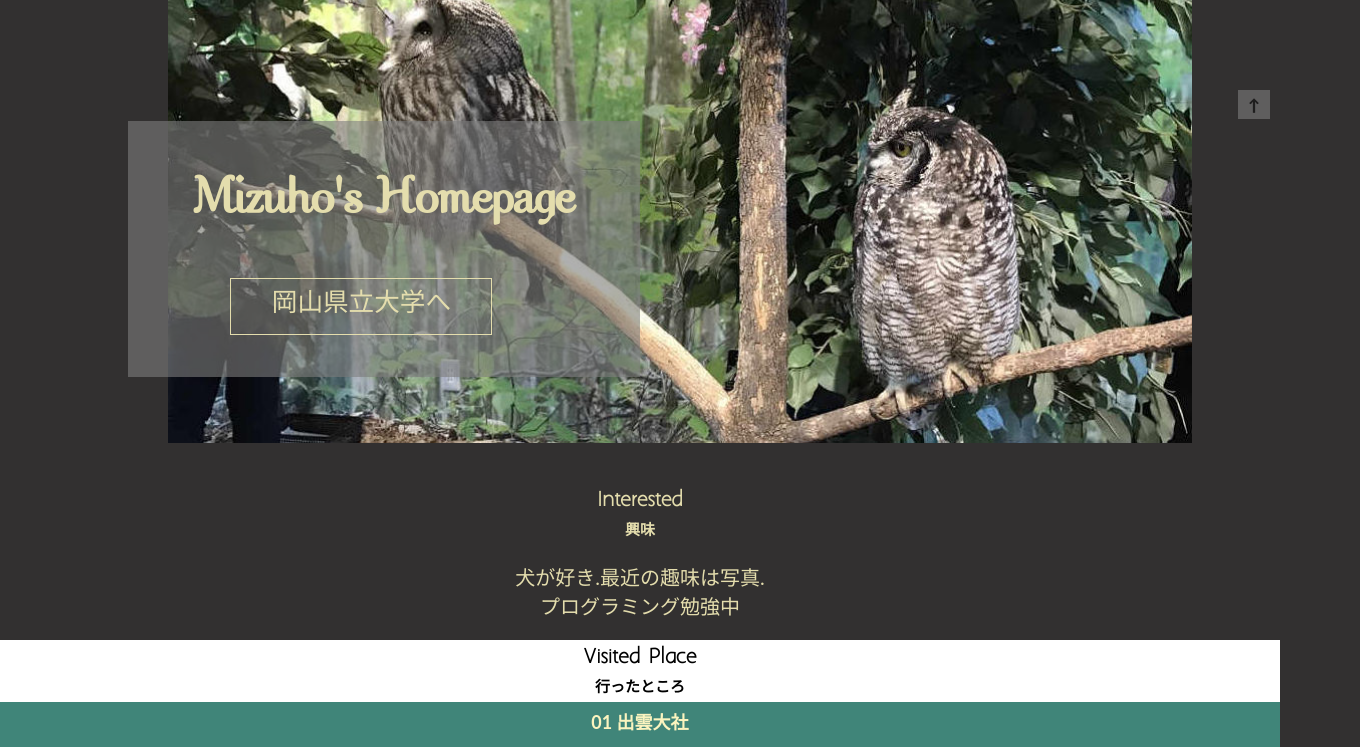
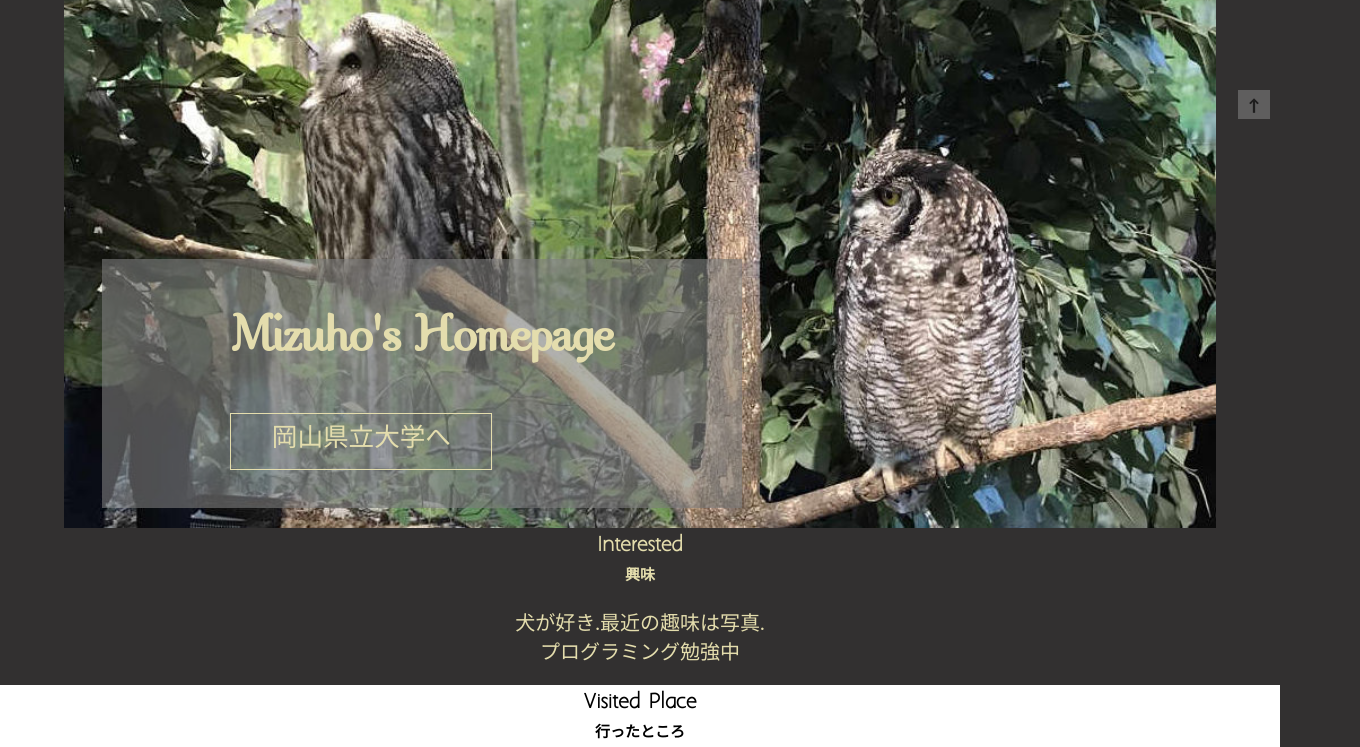
Before and after one commit to tomocreate01/tomocreate01.github.io, a plain HTML site: page index.html in a window 1280 px wide. Shown: the part 640-1387 px from the top of the page, 1360 px wide, since content can reach past the window. Drawn offline with nearby package versions, Linux system fonts and the light colour scheme; a web font is replaced by a local one.

Commit message:
[eliminate] eliminated margin

```diff
--- a/CSS/main.css
+++ b/CSS/main.css
@@ -23,6 +23,7 @@ html{
   position: relative;
   overflow-y: scroll;
 }
+
 body{
 	font-family: "はんなり明朝", Lato, "Noto Sans JP", "游ゴシック Medium", "游ゴシック体", "Yu Gothic Medium", YuGothic, "ヒラギノ角ゴ ProN", "Hiragino Kaku Gothic ProN", "メイリオ", Meiryo, "ＭＳ Ｐゴシック", "MS PGothic", sans-serif;
   background-color: rgb(50, 48, 48);
@@ -33,10 +34,16 @@ body{
   width: 100%;
   height: 100%;
 }
+/*余白なくす*/
+.wrap{
+  overflow: hidden;
+}
 
 /*--画像--*/
 img{
-  width: 80%;
+  width: 90%;
+  margin-left: auto;
+  margin-right: auto;
 }
 /*--文章--*/
 p{
@@ -61,7 +68,7 @@ p{
 /*-----ヘッダ------*/
 #pageHead .container {
   margin: 0 auto;
-  padding: 40px;
+  padding: 0px;
   width: 100%;
 }
 
@@ -101,7 +108,7 @@ p{
 
 #pageHead p{
   font-size: 3vw;
-  padding: 2px;
+  padding: 0px;
 }
 
 #pageHead .HeadVisual{
@@ -111,10 +118,10 @@ p{
 
 #pageHead .HeadVisualtext{
   position: absolute;
-  left: 10%;
-  bottom: 10%;
-  width: 40vw;
-  height: 20vw;
+  left: 8%;
+  bottom: 2%;
+  width: 50%;
+  height: auto;
   background-color: rgba(125, 125, 125, 0.6);
   text-align: center;
   -moz-box-sizing: border-box;
--- a/index.html
+++ b/index.html
@@ -4,6 +4,7 @@
   <meta charset="utf-8">
   <title>Mizuho's Homepage</title>
   <meta name="description" content="自己紹介HPです.">
+  <meta name="viewport" content="width=device-width,initial-scale=1">
   <!--CSS-->
   <link rel="stylesheet" href="./CSS/main.css">
   <link rel="stylesheet" href="./CSS/smart.css">
@@ -44,10 +45,12 @@
       </div>
     </div>
 
-    <div class="HeadVisualtext">
-      <h1>Mizuho's Homepage</h1>
-      <p><a href="https://www.oka-pu.ac.jp/" class="kendaiHP">岡山県立大学へ</a>
-      </p>
+    <div class="HeadVisualtext_wrapper">
+      <div class="HeadVisualtext">
+        <h1>Mizuho's Homepage</h1>
+        <p><a href="https://www.oka-pu.ac.jp/" class="kendaiHP">岡山県立大学へ</a>
+        </p>
+      </div>
     </div>
   </section>
 </header>
```
